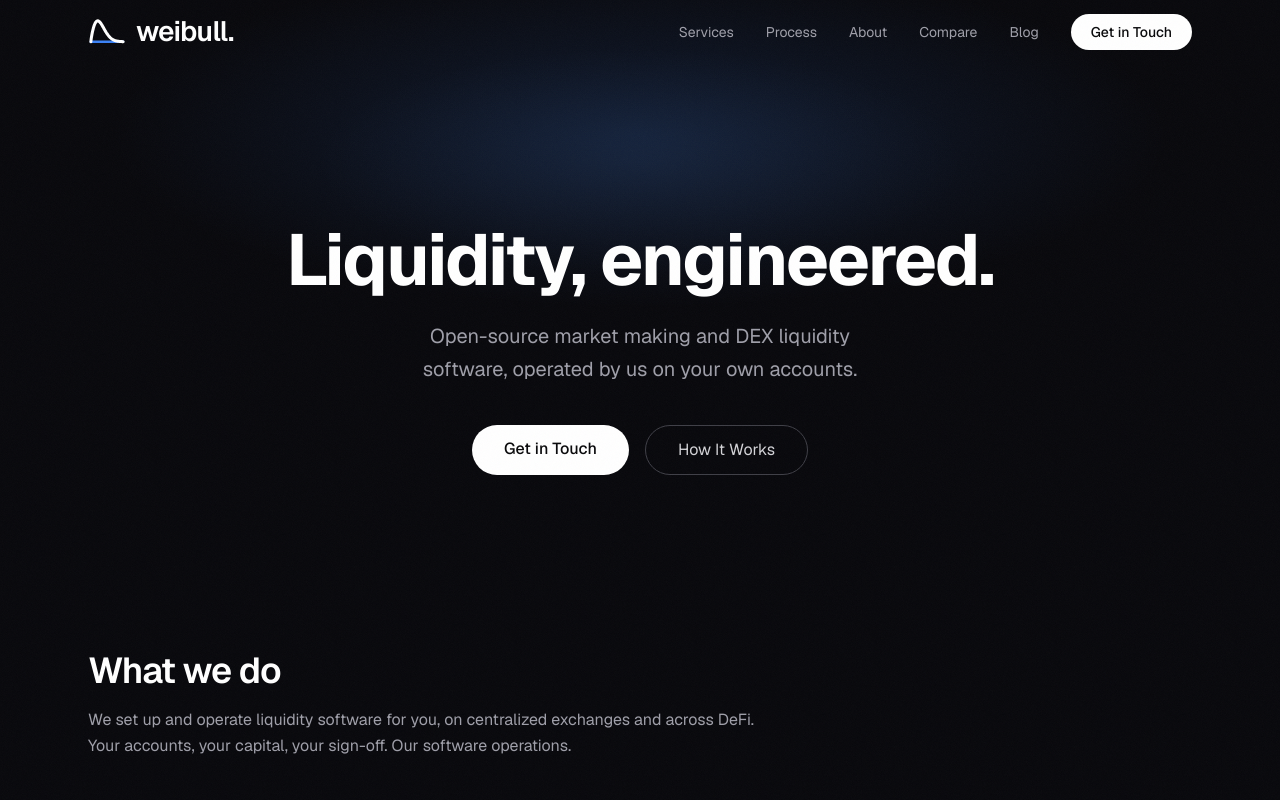
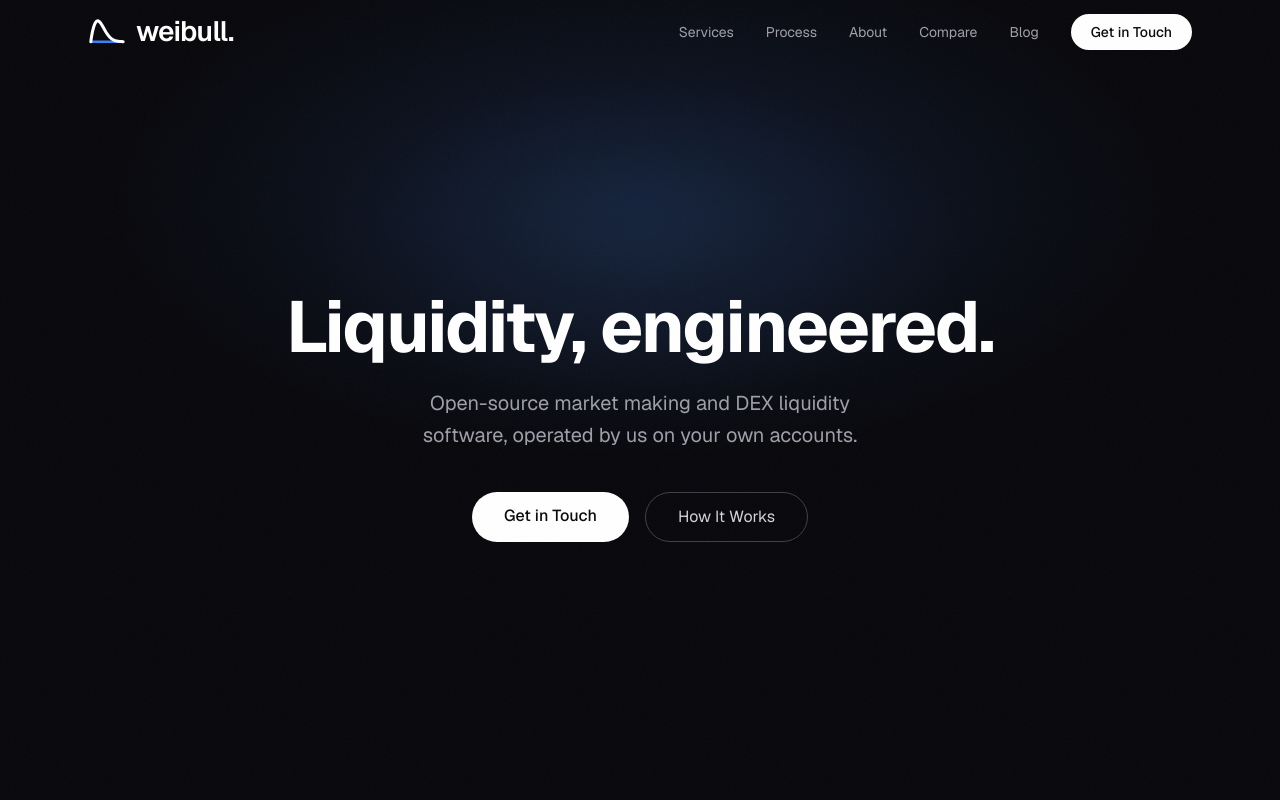
Before and after one commit to santiagodipaolo/liquid, a Next.js app: page / in a window 1280 px wide. Shown: the top 800 px of the page. Built offline with nearby package versions, Linux system fonts and the light colour scheme.

Commit message:
Hero fills the first screen again

```diff
--- a/app/components/Hero.tsx
+++ b/app/components/Hero.tsx
@@ -1,6 +1,6 @@
 export default function Hero() {
   return (
-    <section className="relative flex flex-col items-center justify-center text-center px-6 pt-44 pb-12 md:pt-56 md:pb-16 overflow-hidden">
+    <section className="relative min-h-[100svh] flex flex-col items-center justify-center text-center px-6 pt-24 pb-16 overflow-hidden">
       {/* Primary blue glow */}
       <div
         className="absolute top-[-10%] left-1/2 -translate-x-1/2 w-[90%] h-[70%] pointer-events-none"
```
